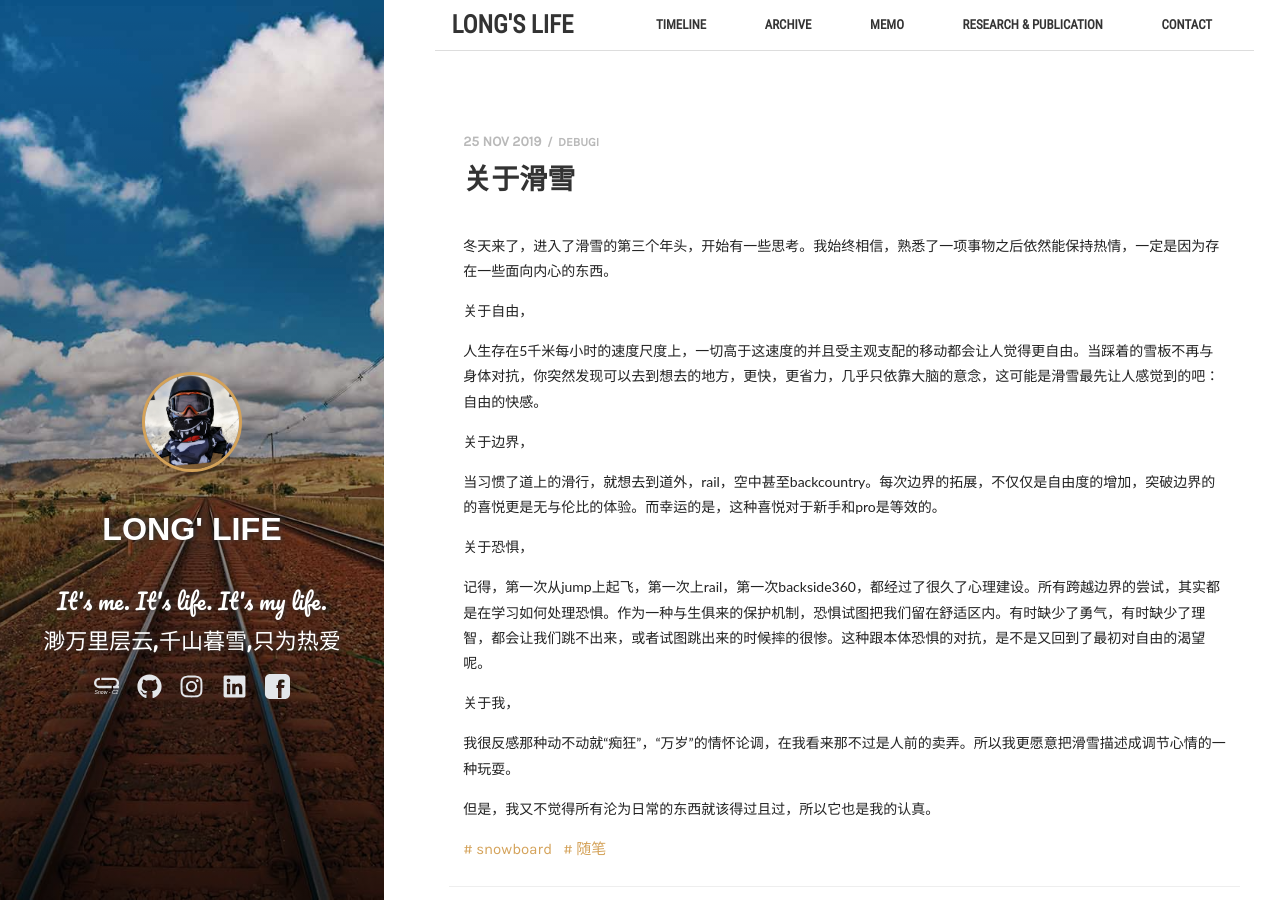
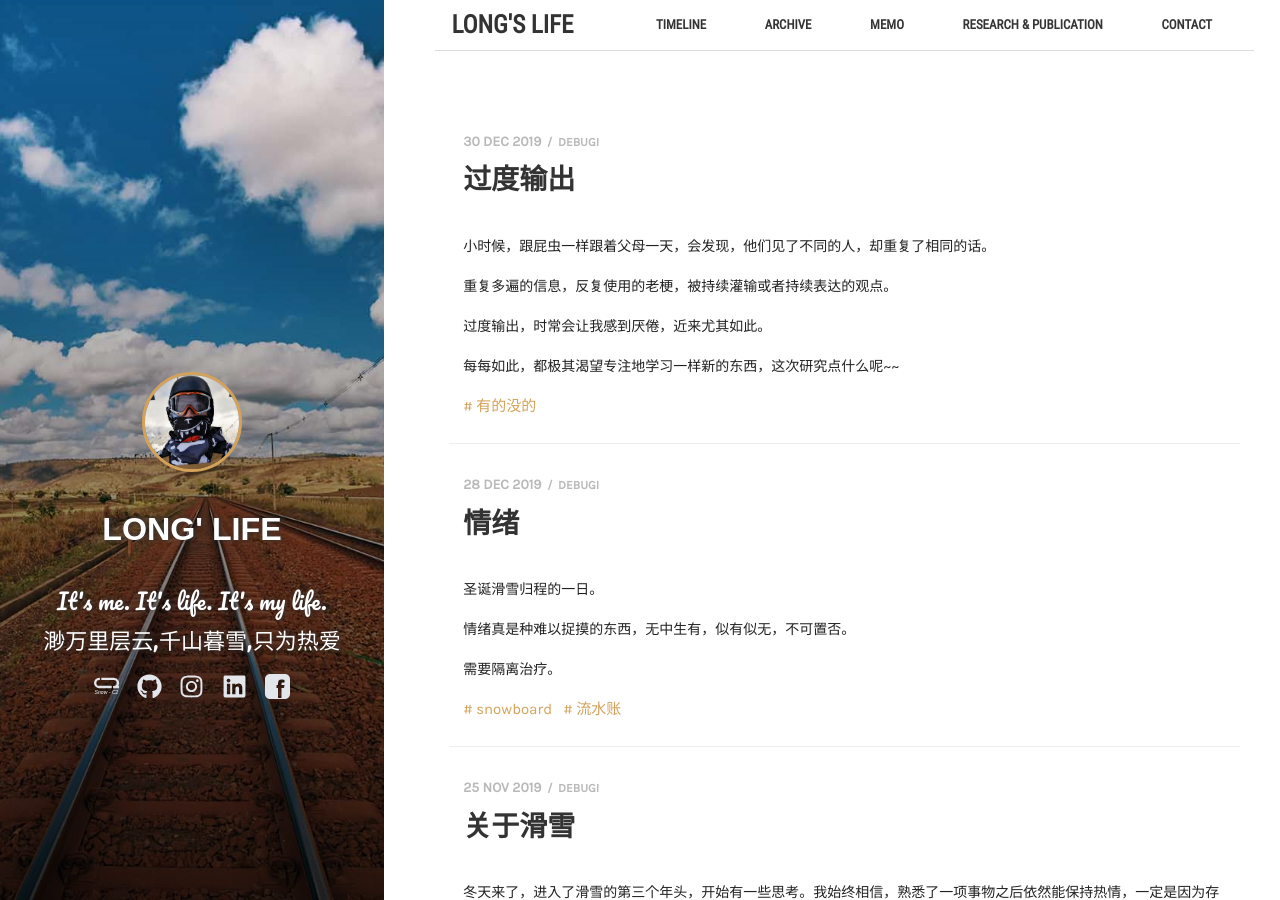
Before and after one commit to runningUnicorn/runningUnicorn.github.io, a Jekyll site: the page built from index.html, in a window 1280 px wide and 900 px high. Built offline with Jekyll 4.4.1, drawn with Linux system fonts in a browser that asks for light colours; some web fonts are replaced; some of the changed text lies outside the part shown.

Commit message:
new_post

```diff
--- /dev/null
+++ b/_posts/2019-12-28-情绪.md
@@ -0,0 +1,17 @@
+---
+layout: post
+title:  "情绪"
+crawlertitle: "情绪"
+summary: "情绪"
+date:   2019-12-28
+tags:
+    snowboard
+    流水账
+author: debugi
+---
+
+圣诞滑雪归程的一日。
+
+情绪真是种难以捉摸的东西，无中生有，似有似无，不可置否。
+
+需要隔离治疗。
--- /dev/null
+++ b/_posts/2019-12-30-过度输出.md
@@ -0,0 +1,18 @@
+---
+layout: post
+title:  "过度输出"
+crawlertitle: "过度输出"
+summary: "过度输出"
+date:   2019-12-30
+tags:
+    有的没的
+author: debugi
+---
+
+小时候，跟屁虫一样跟着父母一天，会发现，他们见了不同的人，却重复了相同的话。
+
+重复多遍的信息，反复使用的老梗，被持续灌输或者持续表达的观点。
+
+过度输出，时常会让我感到厌倦，近来尤其如此。
+
+每每如此，都极其渴望专注地学习一样新的东西，这次研究点什么呢~~
```
Also changed, not shown: _posts/2019-01-01-2019 flags.md (+1 -1 lines), _posts/2019-05-15-单板技能树.md (+6 -4 lines).
